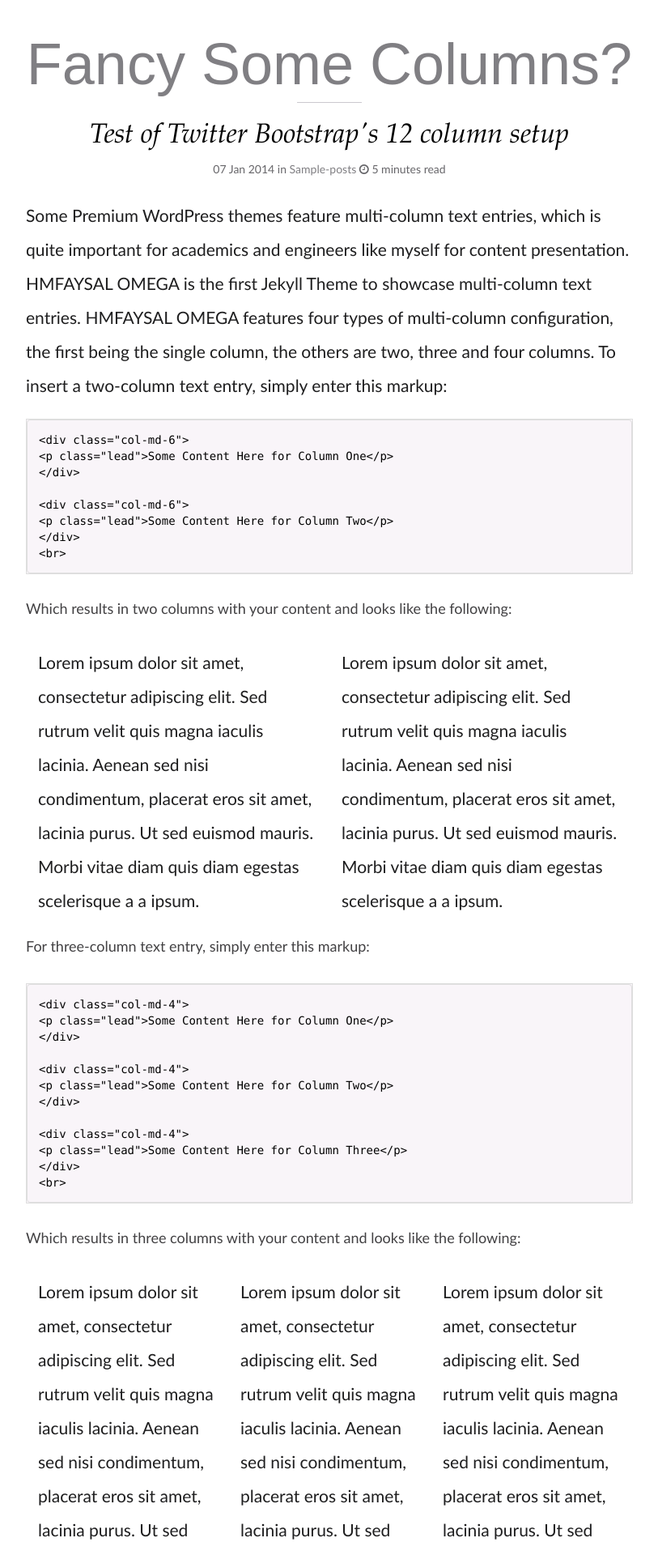
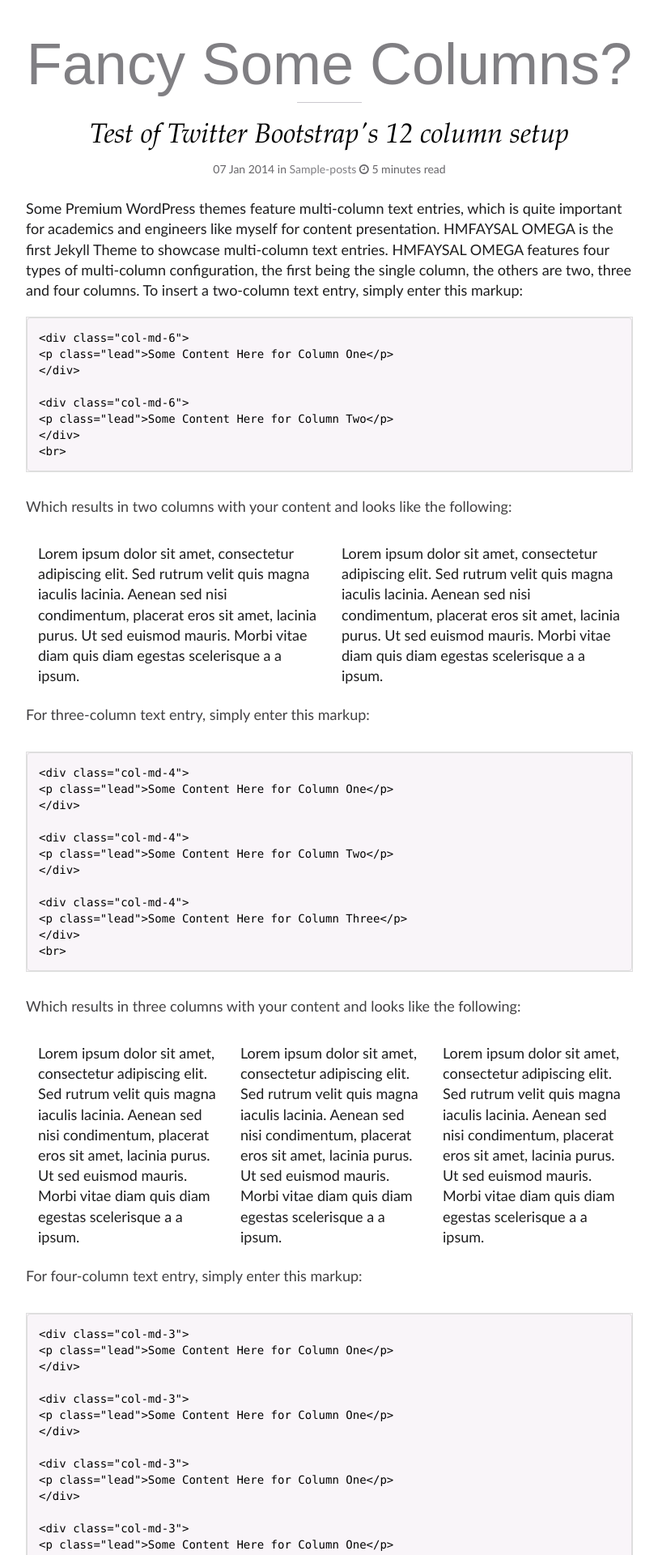
Before and after one commit to roja/roja.github.io, a Jekyll site: the page built from _posts/2014-01-07-fancy-columns.md, in a window 1280 px wide. Shown: the part 467-2387 px from the top of the page at 81% size, without its empty margins (233-1046 px from the left). Built offline with Jekyll 4.4.1, drawn with Linux system fonts in a browser that asks for light colours; nearby versions of some CDN libraries; comment, search, counter and statistics services are not loaded.

Commit message:
fix links in post pages

```diff
--- a/_layouts/post.html
+++ b/_layouts/post.html
@@ -43,7 +43,7 @@
                         <div class="cursive" style="color: #000; font-style:italic;">{{ page.description }}</div>
                         <div class="post-info text-center small">
                             {% if page.modified %}<span class="entry-date date published">{% else %}<span class="entry-date date published updated">{% endif %}<time datetime="{{ page.date | date_to_xmlschema }}" class="post-time" itemprop="datePublished">{{ page.date | date: "%d %b %Y" }}</time><span>{% if page.modified %}{% if modifiedtime != posttime %} and <code>last modified on <span class="entry-date date updated"><time datetime="{{ page.modified | date: "%Y-%m-%d" }}" itemprop="dateModified">{{ page.modified | date: "%d %b %Y" }}</time></code></span>{% endif %}{% endif %}
-                            in <span class="post-tags">{% for tag in page.categories %}<a href="{{ site.url }}/categories/index.html#{{ page.categories | cgi_encode }}" data-toggle="tooltip" title="Other posts from the {{ tag | capitalize }} category" rel="tag">{{ tag | capitalize }}</a>{% unless forloop.last %}&nbsp;&bull;&nbsp;{% endunless %}{% endfor %}</span>{% if site.readtime %}&nbsp;<span class="post-tags"><i class="icon-time"></i>&nbsp;{% if readtime == 1 %}1 minute read{% endif %}{% if readtime > 1 %}{{ readtime }} minutes read{% endif %}{% if readtime == 0 %}Less than 1 minute read{% endif %}</span>{% endif %}
+                            in <span class="post-tags">{% for tag in page.categories %}<a href="{{ site.url }}/categories#{{ page.categories | cgi_encode }}" data-toggle="tooltip" title="Other posts from the {{ tag | capitalize }} category" rel="tag">{{ tag | capitalize }}</a>{% unless forloop.last %}&nbsp;&bull;&nbsp;{% endunless %}{% endfor %}</span>{% if site.readtime %}&nbsp;<span class="post-tags"><i class="icon-time"></i>&nbsp;{% if readtime == 1 %}1 minute read{% endif %}{% if readtime > 1 %}{{ readtime }} minutes read{% endif %}{% if readtime == 0 %}Less than 1 minute read{% endif %}</span>{% endif %}
                         </div>
                     </header>
                     <div class="post-body bordered-bottom" itemprop="description">
@@ -57,7 +57,7 @@
                     {% if tagsize != 0 %}
                     <div class="entry-tags text-center">
 
-                        <i class="icon-tags"></i>&nbsp;Tagged with {% for tag in page.tags %}<a href="{{ site.url }}/tags/index.html#{{ tag | cgi_encode }}" data-toggle="tooltip" title="Posts tagged with {{ tag }}" rel="tag">{{ tag }}</a>{% unless forloop.last %}&nbsp;&bull;&nbsp;{% endunless %}{% endfor %}
+                        <i class="icon-tags"></i>&nbsp;Tagged with {% for tag in page.tags %}<a href="{{ site.url }}/tags#{{ tag | cgi_encode }}" data-toggle="tooltip" title="Posts tagged with {{ tag }}" rel="tag">{{ tag }}</a>{% unless forloop.last %}&nbsp;&bull;&nbsp;{% endunless %}{% endfor %}
 
                     </div>
                     {% endif %}
--- a/assets/css/style.css
+++ b/assets/css/style.css
@@ -86,8 +86,8 @@
 }
 /* - Lead text - */
 .lead {
-  font-size: 21px;
-  line-height: 2em;
+  font-size: 18px;
+  /*line-height: 2em;*/
 }
 /* - Blockquote - */
 blockquote {
```
